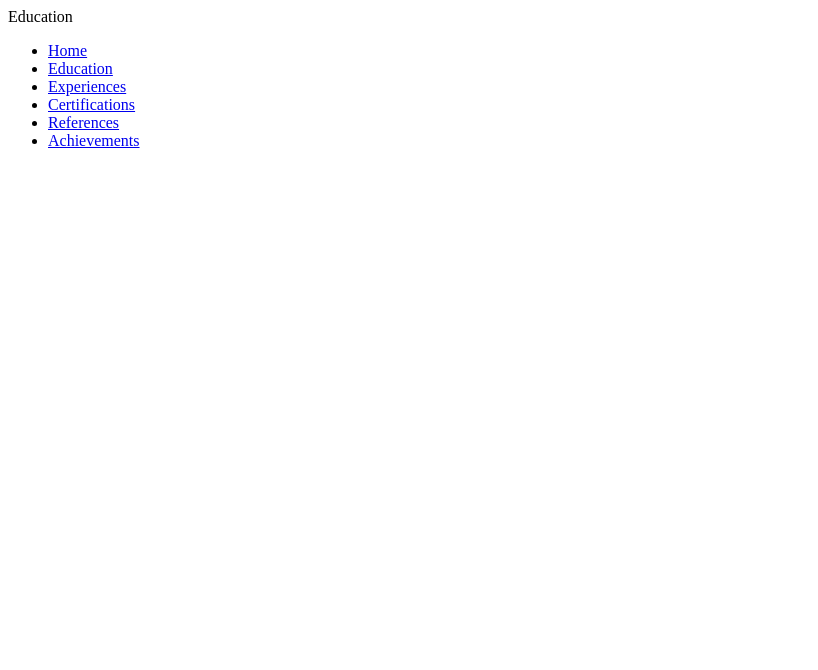
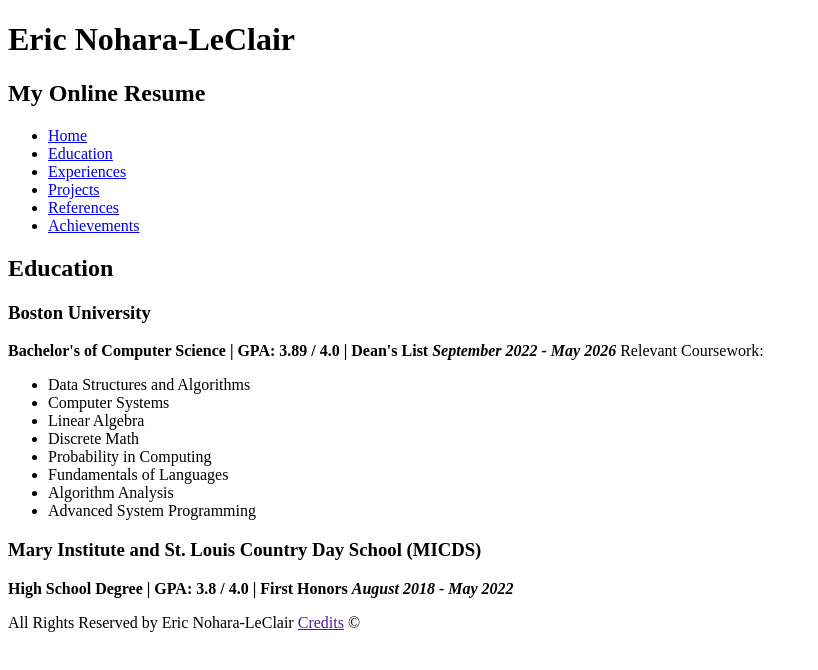
Before and after one commit to EricNohara/mp-1, a plain HTML site: page views/education.html in a window 1280 px wide. Shown: the whole page, without its empty margins (0-818 px from the left). Drawn offline with Linux system fonts and the light colour scheme.

Commit message:
added education content

```diff
--- a/views/education.html
+++ b/views/education.html
@@ -6,18 +6,52 @@
     <title>Online Resume</title>
   </head>
   <body>
-    <header>Education</header>
+    <header>
+      <h1>Eric Nohara-LeClair</h1>
+      <h2>My Online Resume</h2>
+    </header>
     <nav>
       <ul>
         <li><a href="../index.html">Home</a></li>
-        <li><a href="education.html/">Education</a></li>
+        <li><a href="education.html">Education</a></li>
         <li><a href="experiences.html">Experiences</a></li>
-        <li><a href="certifications.html">Certifications</a></li>
+        <li><a href="projects.html">Projects</a></li>
         <li><a href="references.html">References</a></li>
         <li><a href="achievements.html">Achievements</a></li>
       </ul>
     </nav>
-    <main></main>
-    <footer></footer>
+    <main>
+      <h2>Education</h2>
+      <div class="education-container">
+        <h3>Boston University</h3>
+        <b
+          >Bachelor's of Computer Science | GPA: 3.89 / 4.0 | Dean's List
+          <span><i>September 2022 - May 2026</i></span></b
+        >
+        Relevant Coursework:
+        <ul>
+          <li>Data Structures and Algorithms</li>
+          <li>Computer Systems</li>
+          <li>Linear Algebra</li>
+          <li>Discrete Math</li>
+          <li>Probability in Computing</li>
+          <li>Fundamentals of Languages</li>
+          <li>Algorithm Analysis</li>
+          <li>Advanced System Programming</li>
+        </ul>
+      </div>
+      <div class="education-container">
+        <h3>Mary Institute and St. Louis Country Day School (MICDS)</h3>
+        <b
+          >High School Degree | GPA: 3.8 / 4.0 | First Honors
+          <span><i>August 2018 - May 2022</i></span></b
+        >
+      </div>
+    </main>
+    <footer>
+      <p>
+        All Rights Reserved by Eric Nohara-LeClair <a href="">Credits</a> &copy
+      </p>
+    </footer>
   </body>
 </html>
```
Also changed, not shown: index.html (+15 -5 lines), views/achievements.html (+14 -5 lines), views/experiences.html (+14 -5 lines), views/projects.html (renamed from views/certifications.html, +14 -5 lines), views/references.html (+14 -5 lines).
